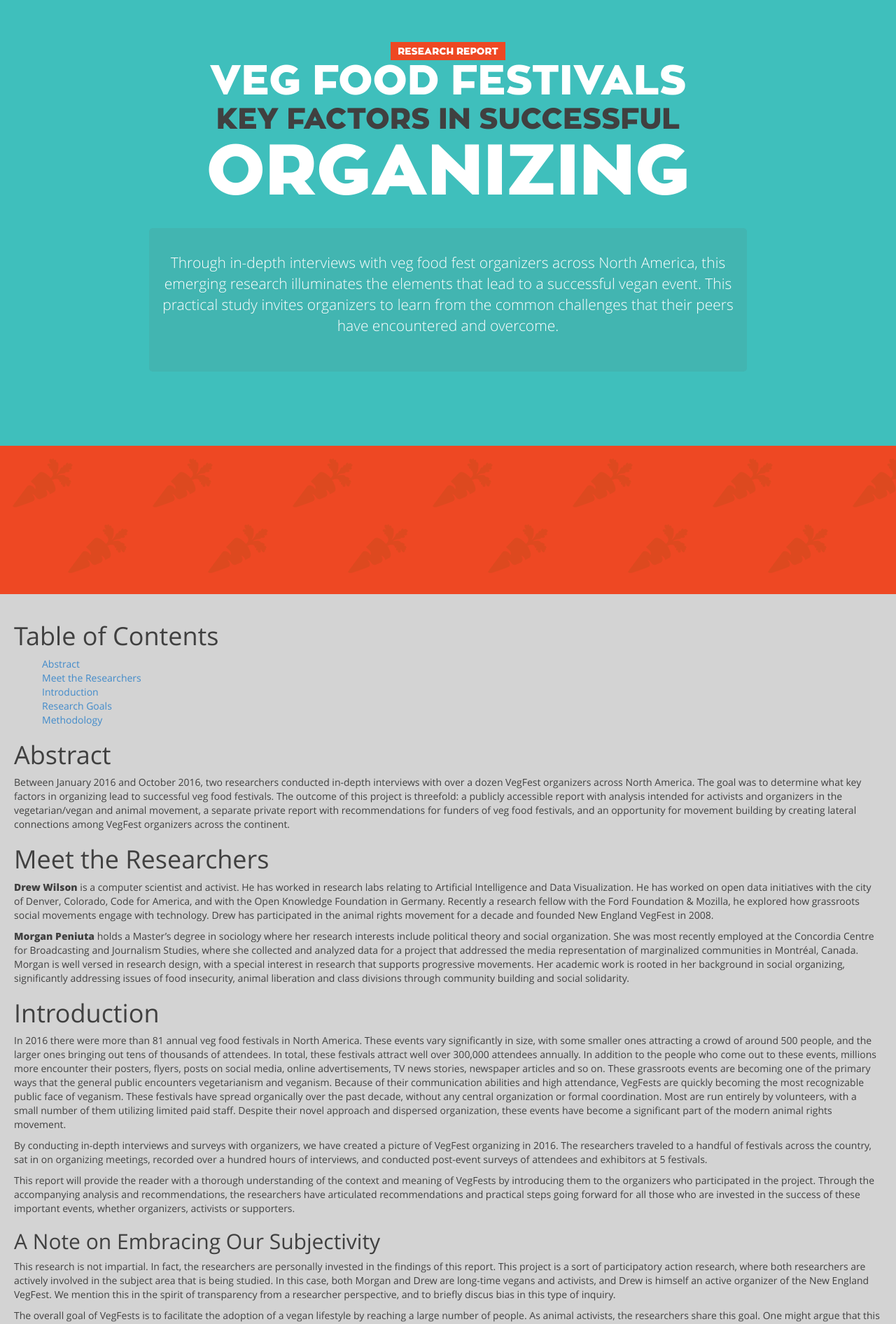
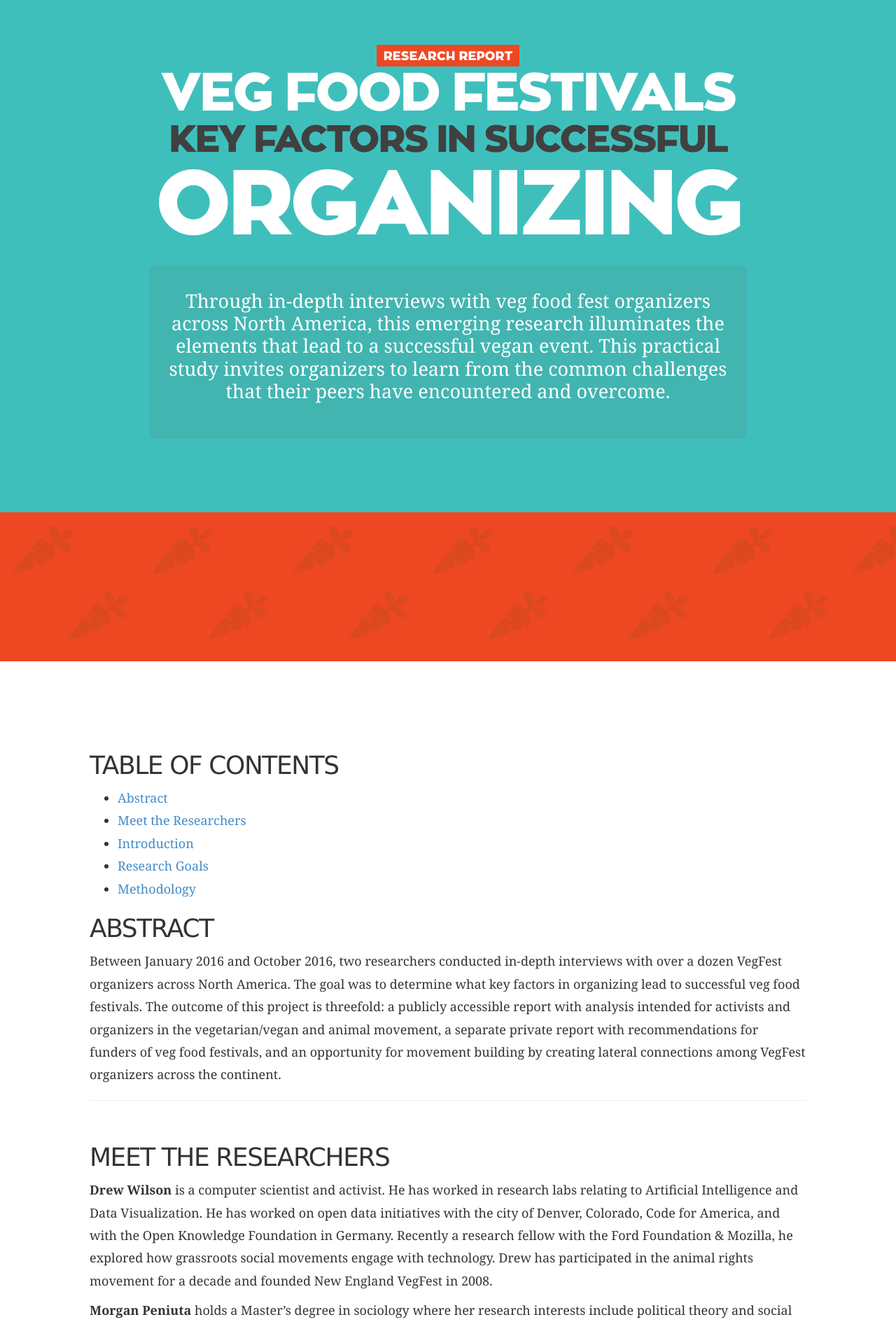
Before and after one commit to VegFest/vegfest.org, a Jekyll site: the page built from _posts/2016-07-07-research2016.md, in a window 1280 px wide. Shown: the top 1892 px of the page at 70% size. Built offline with Jekyll 4.4.1, drawn with Linux system fonts in a browser that asks for light colours.

Commit message:
some simple styling

```diff
--- a/_layouts/research2016-template.html
+++ b/_layouts/research2016-template.html
@@ -56,7 +56,7 @@
 
 			</section>
 			<section class="row " style="padding-bottom: 15%;">
-				<section style="background-color: lightgrey; padding: 20px">
+				<main>
 
 
 					<h1>Table of Contents</h1>
@@ -72,11 +72,11 @@
 						<section>
 						{{post.content | markdownify}}
 						</section>
-
+						<hr>
 
 					{% endfor %}
 
-				</section>
+				</main>
 
 			</section>
 
--- a/assets/stylesheets/style.css
+++ b/assets/stylesheets/style.css
@@ -71,7 +71,7 @@ a.btn {
   color: white;
 }
 
-li {
+ul {
   list-style-type: none;
 }
 .address {
@@ -194,3 +194,10 @@ footer {
     -o-transition: width 4s ease-in-out;
     transition: width 4s ease-in-out;
 }
+main {
+  margin: 10%;
+}
+hr {
+  padding-top: 20px;
+  padding-bottom: 20px;
+}
--- a/assets/stylesheets/vegfest-research-2016-style.css
+++ b/assets/stylesheets/vegfest-research-2016-style.css
@@ -85,3 +85,23 @@ font-family: 'zona_black_regular',sans-serif;
     line-height: 0.6em;
   }
 }
+
+ul {
+  list-style-type: disc;
+}
+ol {
+  list-style-type: decimal;
+}
+
+body {
+  font-size: 1.8em;
+  color: rgba(0, 0, 0, 0.8);
+  font-family: Georgia, Cambria, 'Times New Roman', Times, serif;
+  line-height: 1.8em;
+}
+body h1, body h2, body h3, body h4 {
+  font-family: 'Lucida Grande', 'Lucida Sans Unicode', 'Lucida Sans', Geneva, Verdana, sans-serif;
+  letter-spacing: -0.04em;
+  line-height: 1.15em;
+  text-transform: uppercase;
+}
```
